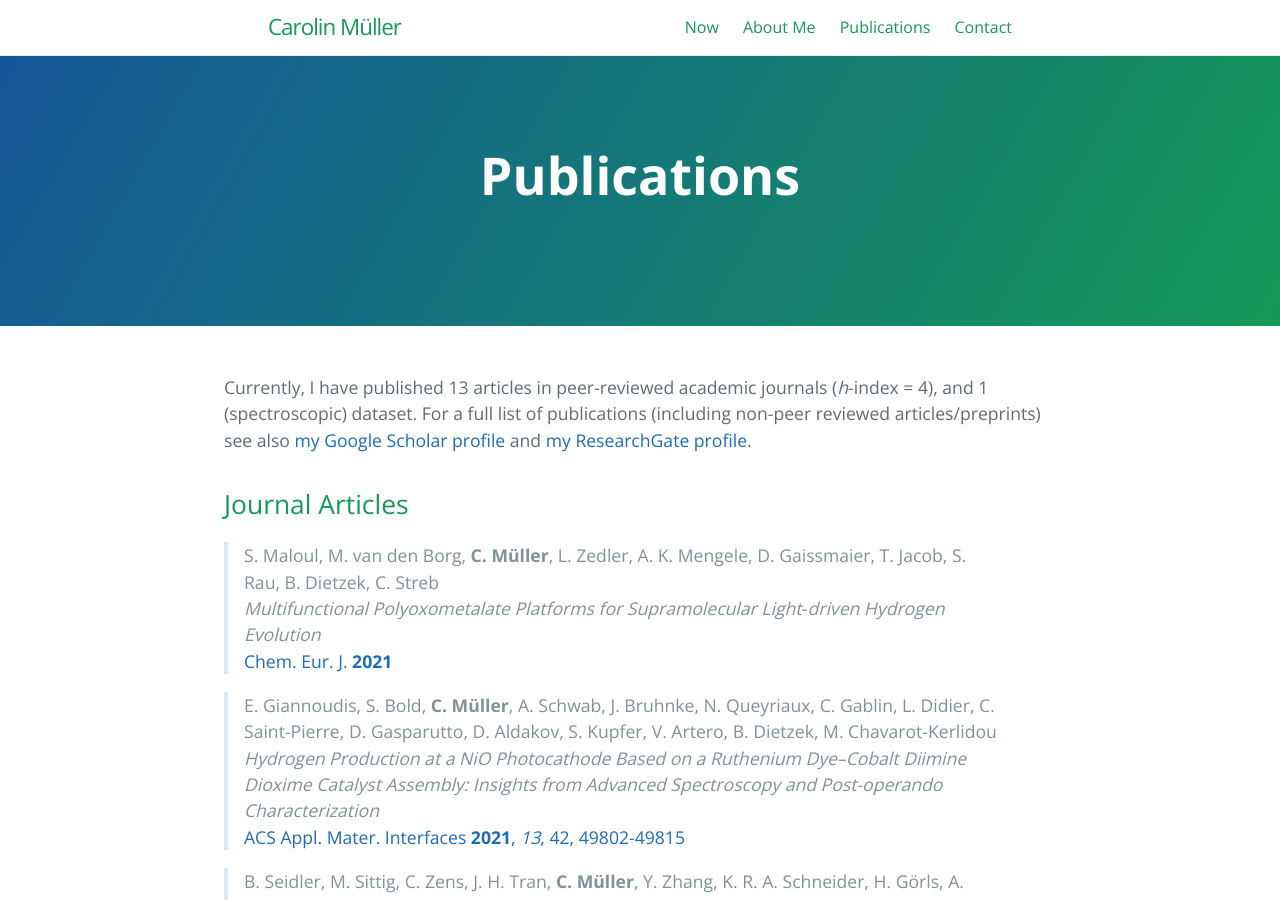
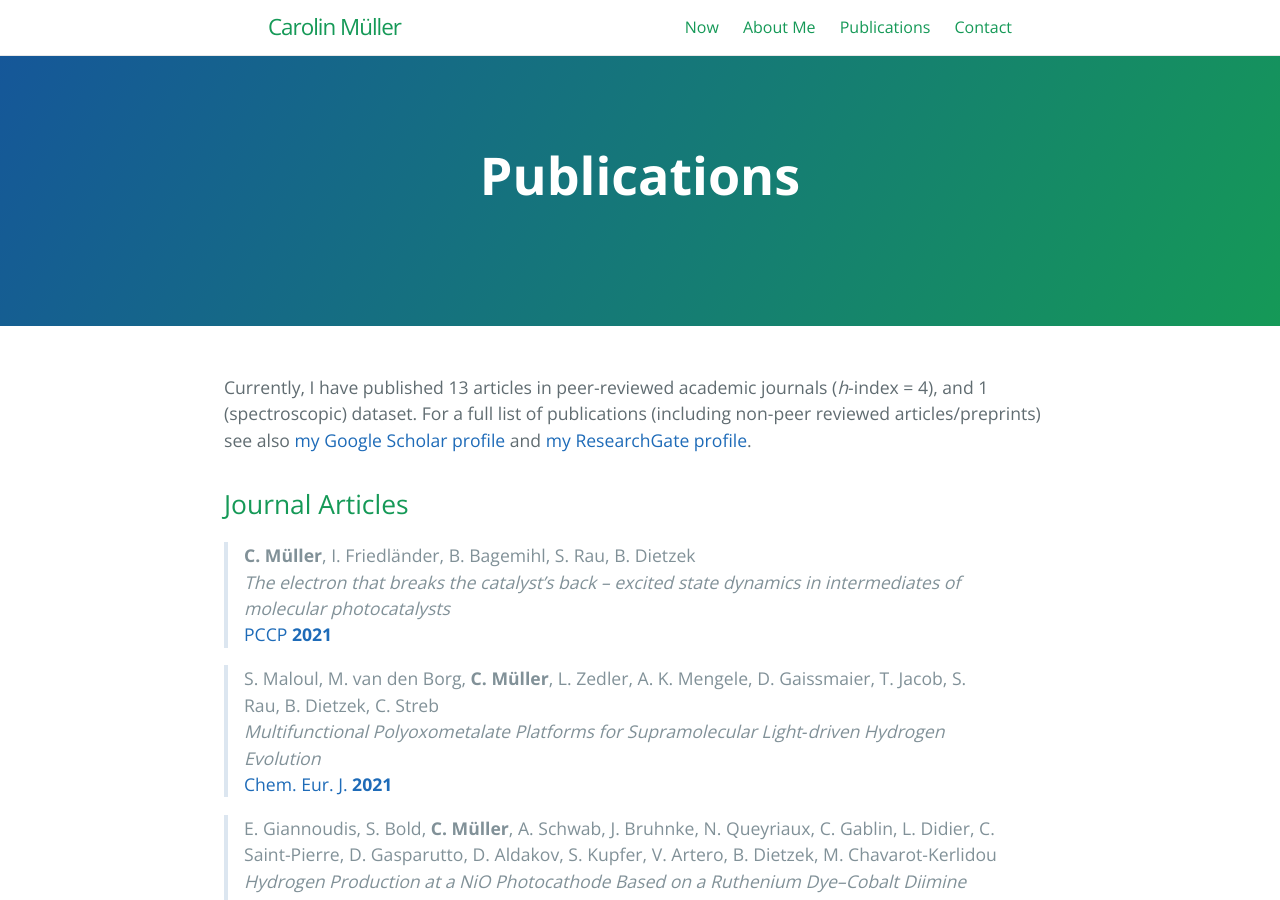
Before and after one commit to carolin-m/carolin-m.github.io, a Jekyll site: the page built from publications.md, in a window 1280 px wide and 900 px high. Built offline with Jekyll 4.4.1, drawn with Linux system fonts in a browser that asks for light colours.

Commit message:
Update publications.md

```diff
--- a/publications.md
+++ b/publications.md
@@ -10,6 +10,10 @@ Currently, I have published 13 articles in peer-reviewed academic journals (*h*-
 
 
 ## Journal Articles <br>
+
+> **C. Müller**, I. Friedländer, B. Bagemihl, S. Rau, B. Dietzek <br>
+> *The electron that breaks the catalyst’s back – excited state dynamics in intermediates of molecular photocatalysts* <br>
+> [PCCP **2021**](https://doi.org/10.1039/D1CP04498B)
 
 > S. Maloul, M. van den Borg, **C. Müller**, L. Zedler, A. K. Mengele, D. Gaissmaier, T. Jacob, S. Rau, B. Dietzek, C. Streb <br>
 > *Multifunctional Polyoxometalate Platforms for Supramolecular Light‐driven Hydrogen Evolution* <br>
```
